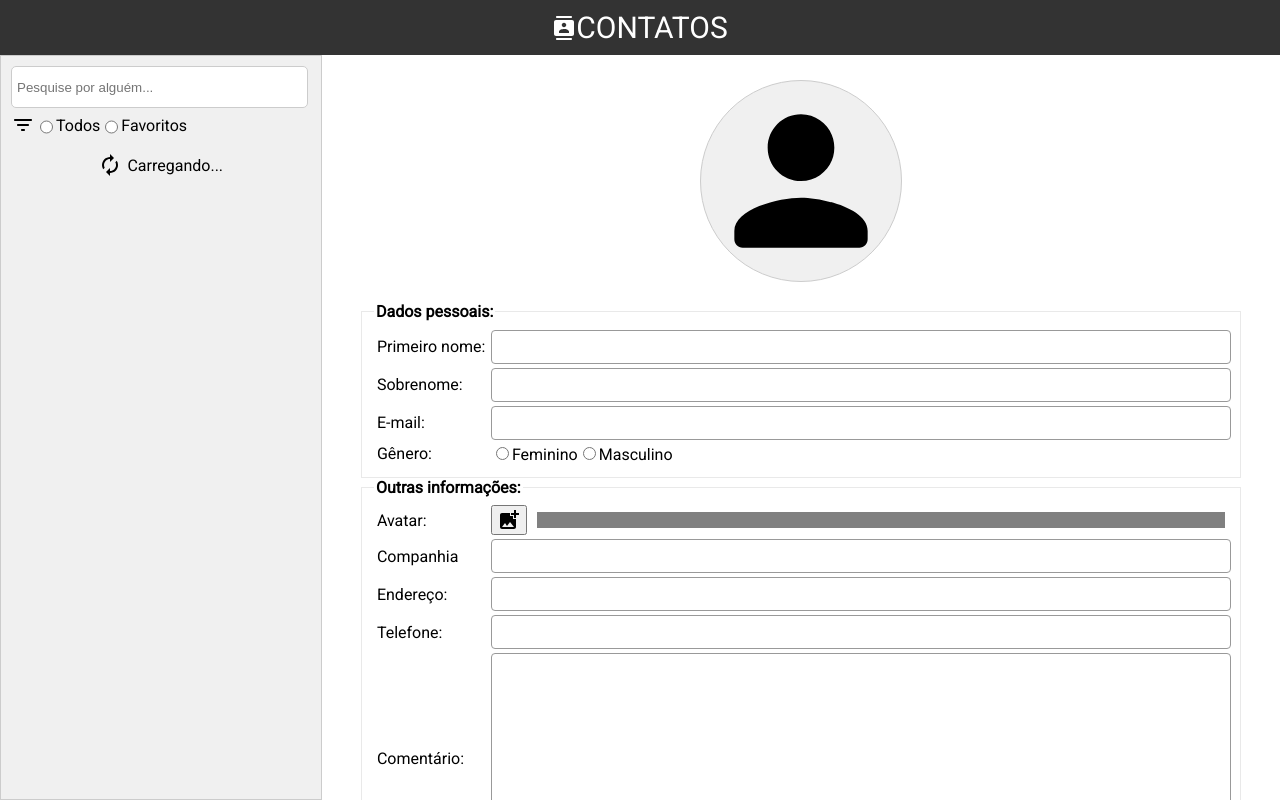
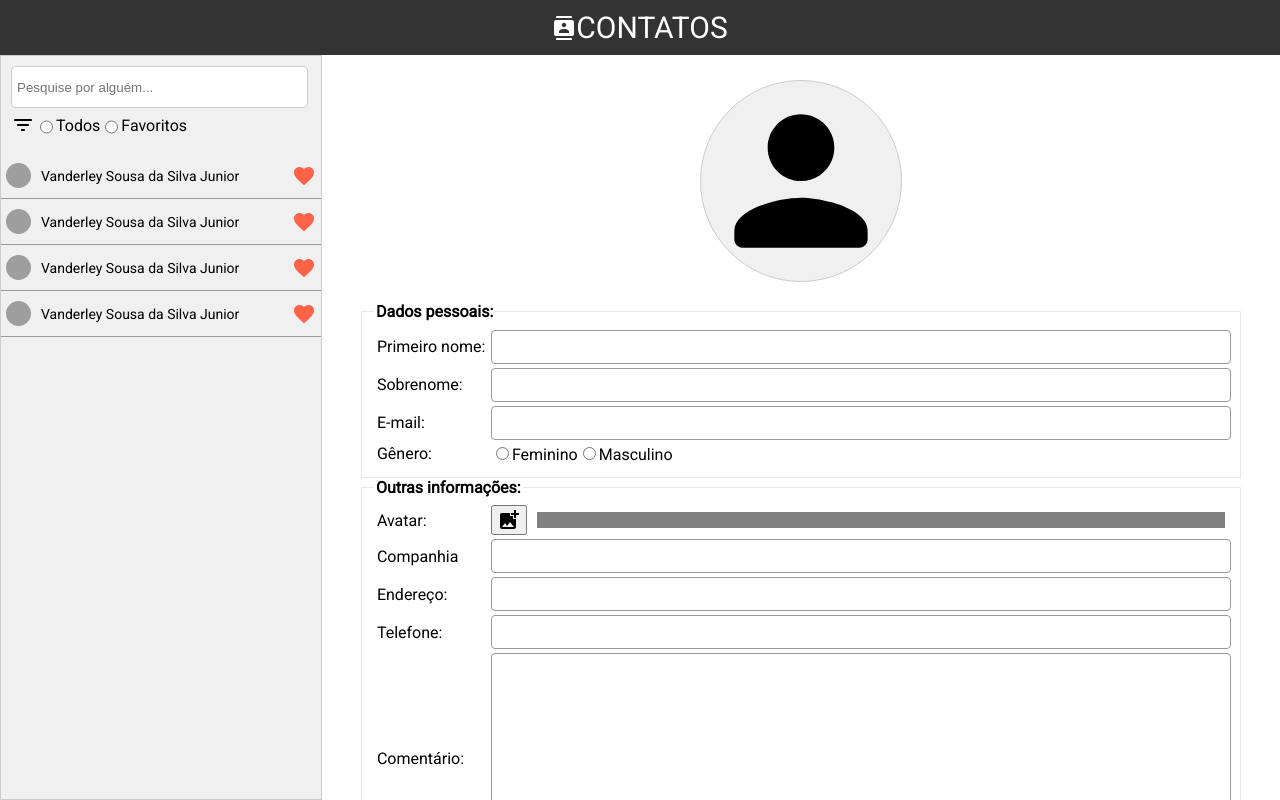
Before and after one commit to vanderjuh/forlogic-contatos, an Angular app: page / in a window 1280 px wide. Built offline with nearby package versions, Linux system fonts and the light colour scheme; grey boxes are pictures that could not be loaded.

Commit message:
lista fake

```diff
--- a/src/app/lista-contatos/lista-contatos.component.html
+++ b/src/app/lista-contatos/lista-contatos.component.html
@@ -6,10 +6,17 @@
         <li><input type="radio" name="filtro" id="fFavoritos" class="fFavoritos">Favoritos</li>
     </ul>
     <ul class="lista_itens">
-      <li class="loader">
+        <!-- <li class="loader">
           <img src="./assets/img/baseline-autorenew-24px.svg" alt="Loader">
           Carregando...
+      </li> -->
+        <a *ngFor="let contato of listaContatos">
+            <li class="item_contato">
+                <img class="avatarItemContato" src="{{contato.info.avatar}}" alt="Icone de contato">
+                <div class="nome_contato">{{contato.firstName}} {{contato.lastName}}</div>
+                <img src="../../assets/img/baseline-favorite-24px.svg" alt="Icone de favoritado" class="fav">
             </li>
+        </a>
     </ul>
     <nav class="paginacao">
         <a class="sentidoPaginacao" id="pagVoltar" href="#">
--- a/src/app/lista-contatos/lista-contatos.component.ts
+++ b/src/app/lista-contatos/lista-contatos.component.ts
@@ -1,4 +1,5 @@
 import { Component, OnInit } from '@angular/core';
+import IconFavoritado from '../../assets/img/baseline-favorite-24px.svg'
 
 @Component({
   selector: 'app-lista-contatos',
@@ -7,6 +8,83 @@ import { Component, OnInit } from '@angular/core';
 })
 export class ListaContatosComponent implements OnInit {
 
+  iconFavoritado: any = IconFavoritado;
+
+  listaContatos: any[] = [
+    {
+      id: 1,
+      firstName: 'Vanderley',
+      lastName: 'Sousa da Silva Junior',
+      email: 'vanderley@forlogic.net',
+      gender: 'm',
+      isFavorite: false,
+      info: {
+        id: 1,
+        company: 'Forlogic',
+        // tslint:disable-next-line:max-line-length
+        avatar: 'https://trello-attachments.s3.amazonaws.com/5c59aed4db6b3938eaa9e254/300x300/f70f3c1d8ff9481cd524b664587f3973/vanderley-02.jpg',
+        address: 'Rua A',
+        phone: '43991841963',
+        comments: 'dev'
+      },
+      created: '2019-02-27T11:44:56.773Z'
+    },
+    {
+      id: 1,
+      firstName: 'Vanderley',
+      lastName: 'Sousa da Silva Junior',
+      email: 'vanderley@forlogic.net',
+      gender: 'm',
+      isFavorite: true,
+      info: {
+        id: 1,
+        company: 'Forlogic',
+        // tslint:disable-next-line:max-line-length
+        avatar: 'https://trello-attachments.s3.amazonaws.com/5c59aed4db6b3938eaa9e254/300x300/f70f3c1d8ff9481cd524b664587f3973/vanderley-02.jpg',
+        address: 'Rua A',
+        phone: '43991841963',
+        comments: 'dev'
+      },
+      created: '2019-02-27T11:44:56.773Z'
+    },
+    {
+      id: 1,
+      firstName: 'Vanderley',
+      lastName: 'Sousa da Silva Junior',
+      email: 'vanderley@forlogic.net',
+      gender: 'm',
+      isFavorite: true,
+      info: {
+        id: 1,
+        company: 'Forlogic',
+        // tslint:disable-next-line:max-line-length
+        avatar: 'https://trello-attachments.s3.amazonaws.com/5c59aed4db6b3938eaa9e254/300x300/f70f3c1d8ff9481cd524b664587f3973/vanderley-02.jpg',
+        address: 'Rua A',
+        phone: '43991841963',
+        comments: 'dev'
+      },
+      created: '2019-02-27T11:44:56.773Z'
+    },
+    {
+      id: 1,
+      firstName: 'Vanderley',
+      lastName: 'Sousa da Silva Junior',
+      email: 'vanderley@forlogic.net',
+      gender: 'm',
+      isFavorite: true,
+      info: {
+        id: 1,
+        company: 'Forlogic',
+        // tslint:disable-next-line:max-line-length
+        avatar: 'https://trello-attachments.s3.amazonaws.com/5c59aed4db6b3938eaa9e254/300x300/f70f3c1d8ff9481cd524b664587f3973/vanderley-02.jpg',
+        address: 'Rua A',
+        phone: '43991841963',
+        comments: 'dev'
+      },
+      created: '2019-02-27T11:44:56.773Z'
+    }
+  ]
+
   constructor() { }
 
   ngOnInit() {
```
Also changed, not shown: 1 other file (tests, documents, lock files or other folders). Lines whose indentation alone changed are shown as unchanged.
